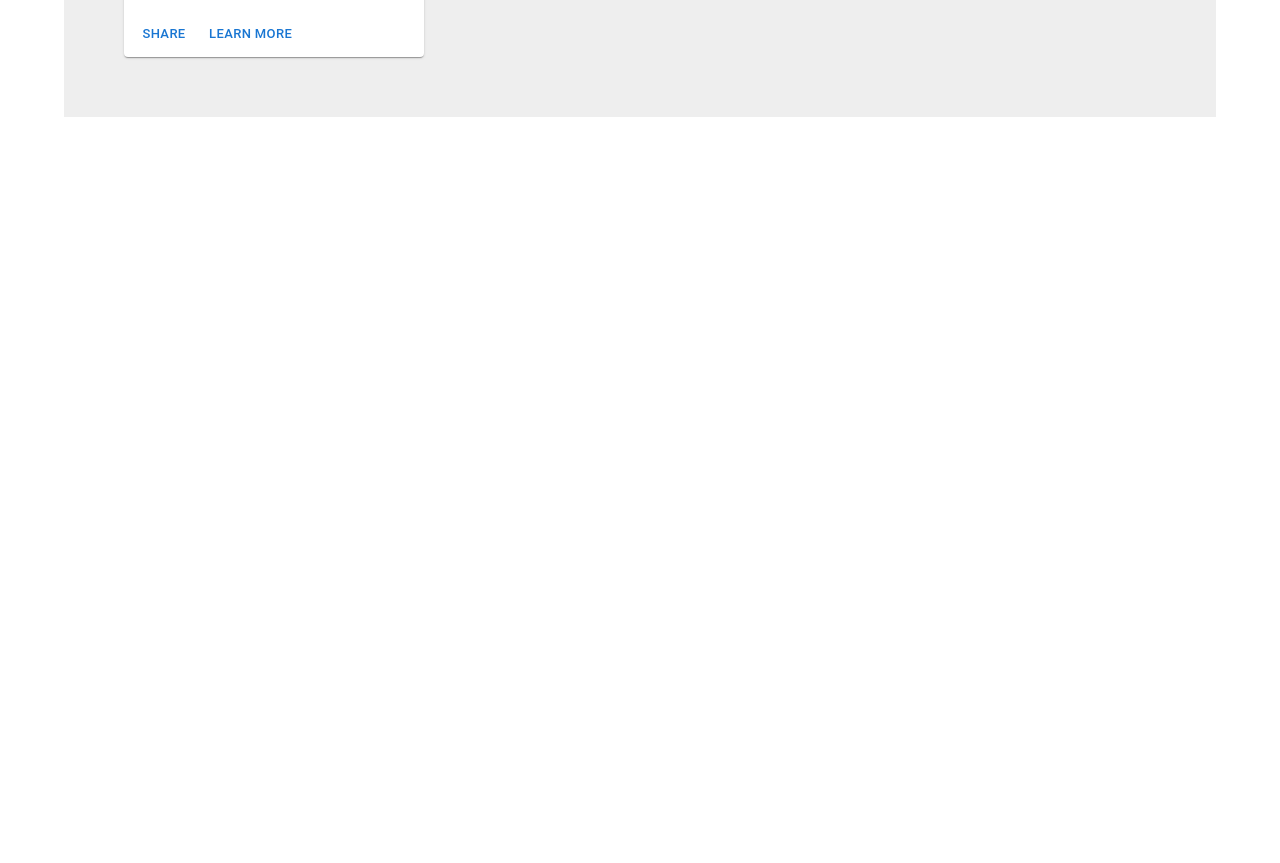
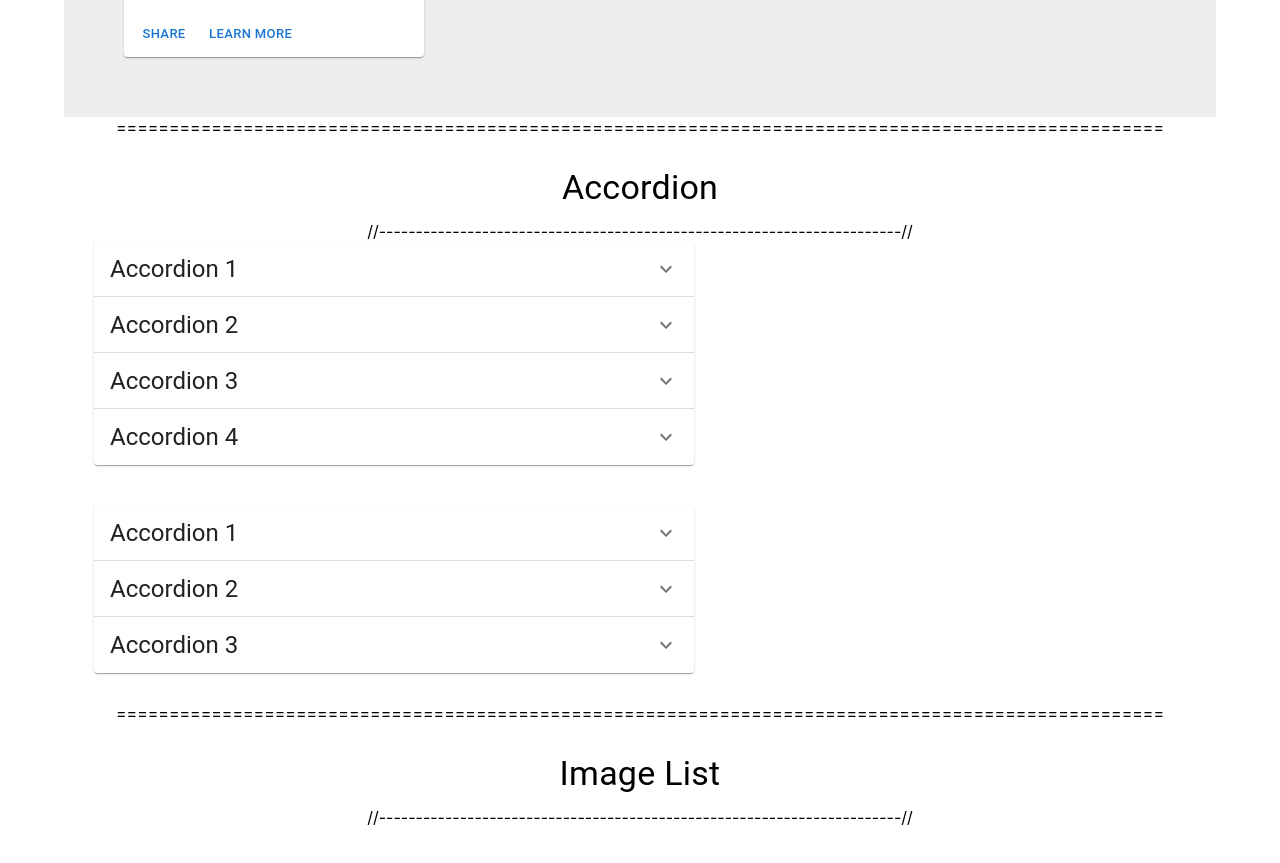
Before and after one commit to Varshavt1999/react-material-ui---demo, a React (Create React App) app: page / in a window 1280 px wide. Shown: the part 8520-9383 px from the top of the page. Before the commit the page ends 8701 px from the top, so only its background shows below. Built offline with nearby package versions, Linux system fonts and the light colour scheme.

Commit message:
Accordion

```diff
--- a/src/App.tsx
+++ b/src/App.tsx
@@ -1,4 +1,5 @@
 import './App.css';
+import { MuiAccordion } from './components/MuiAccordion';
 import { MuiAutocomplete } from './components/MuiAutocomplete';
 import { MuiBox } from './components/MuiBox';
 import { MuiButton } from './components/MuiButton';
@@ -6,6 +7,7 @@ import { MuiButtonGroup } from './components/MuiButtonGroup';
 import { MuiCard } from './components/MuiCard';
 import { MuiCheckBox } from './components/MuiCheckBox';
 import { MuiGrid } from './components/MuiGrid';
+import { MuiImageList } from './components/MuiImageList';
 import { MuiPaper } from './components/MuiPaper';
 import { MuiRadioButton } from './components/MuiRadioButton';
 import { MuiRating } from './components/MuiRating';
@@ -53,6 +55,10 @@ function App() {
       <MuiPaper />
       ===================================================================================================
       <MuiCard />
+      ===================================================================================================
+      <MuiAccordion />
+      ===================================================================================================
+      <MuiImageList />
     </div>
   );
 }
--- /dev/null
+++ b/src/components/MuiAccordion.tsx
@@ -0,0 +1,87 @@
+import {Typography ,Box, Accordion, AccordionSummary , AccordionDetails } from "@mui/material"
+import ExpandMoreIcon from '@mui/icons-material/ExpandMore';
+import { useState } from "react";
+//accodion component allow the user to show and hide sections of related content on a page
+
+export const MuiAccordion = () => {
+    const [expandItem, setExpandItem] = useState<string | false>(false)
+    console.log(expandItem,"expand");
+
+    const handleChange =(isExpanded: boolean,panel : string ) =>{
+        setExpandItem(isExpanded ? panel : false )
+    }
+  return (
+    <div style={{padding : "30px"}}>
+            <Typography variant='h4' component="h1" gutterBottom>Accordion</Typography>
+            //-----------------------------------------------------------------------//
+            <Box width="600px">
+                <Accordion>
+                    <AccordionSummary id="panel1-header" aria-controls="panel1-content" expandIcon={<ExpandMoreIcon/>}>
+                        <Typography variant="h5">Accordion 1</Typography>
+                    </AccordionSummary>
+                    <AccordionDetails>
+                        <Typography variant="body2">Tortor aliquam nulla facilisi cras. ac turpis egestas sed tempus urna et. ut pharetra sit amet aliquam id diam maecenas ultricies. Purus ut faucibus pulvinar elementum. Pellentesque diam volutpat commodo sed egestas egestas fringilla. Pellentesque dignissim enim sit amet venenatis urna cursus eget.
+                        ultrices</Typography>
+                    </AccordionDetails>
+                </Accordion>
+                <Accordion>
+                    <AccordionSummary id="panel2-header" aria-controls="panel2-content" expandIcon={<ExpandMoreIcon/>}>
+                        <Typography variant="h5">Accordion 2</Typography>
+                    </AccordionSummary>
+                    <AccordionDetails>
+                        <Typography variant="body2">Tortor aliquam nulla facilisi cras. ac turpis egestas sed tempus urna et. ut pharetra sit amet aliquam id diam maecenas ultricies. Purus ut faucibus pulvinar elementum. Pellentesque diam volutpat commodo sed egestas egestas fringilla. Pellentesque dignissim enim sit amet venenatis urna cursus eget.
+                        ultrices</Typography>
+                    </AccordionDetails>
+                </Accordion>
+                <Accordion>
+                    <AccordionSummary id="panel3-header" aria-controls="panel3-content" expandIcon={<ExpandMoreIcon/>}>
+                        <Typography variant="h5">Accordion 3</Typography>
+                    </AccordionSummary>
+                    <AccordionDetails>
+                        <Typography variant="body2">Tortor aliquam nulla facilisi cras. ac turpis egestas sed tempus urna et. ut pharetra sit amet aliquam id diam maecenas ultricies. Purus ut faucibus pulvinar elementum. Pellentesque diam volutpat commodo sed egestas egestas fringilla. Pellentesque dignissim enim sit amet venenatis urna cursus eget.
+                        ultrices</Typography>
+                    </AccordionDetails>
+                </Accordion>
+                <Accordion>
+                    <AccordionSummary id="panel4-header" aria-controls="panel4-content" expandIcon={<ExpandMoreIcon/>}>
+                        <Typography variant="h5">Accordion 4</Typography>
+                    </AccordionSummary>
+                    <AccordionDetails>
+                        <Typography variant="body2">Tortor aliquam nulla facilisi cras. ac turpis egestas sed tempus urna et. ut pharetra sit amet aliquam id diam maecenas ultricies. Purus ut faucibus pulvinar elementum. Pellentesque diam volutpat commodo sed egestas egestas fringilla. Pellentesque dignissim enim sit amet venenatis urna cursus eget.
+                        ultrices</Typography>
+                    </AccordionDetails>
+                </Accordion>
+            </Box>
+            {/* if we want only one accordion is expand at one time .if we expand second panel the first panel automatically collapses. */}
+            <Box width="600px" sx={{marginTop: "40px"}}>
+                <Accordion expanded={ expandItem === "panel1"} onChange={(event , isExpanded)=> handleChange(isExpanded,"panel1")}>
+                    <AccordionSummary id="panel1-header" aria-controls="panel1-content" expandIcon={<ExpandMoreIcon/>}>
+                        <Typography variant="h5">Accordion 1</Typography>
+                    </AccordionSummary>
+                    <AccordionDetails>
+                        <Typography variant="body2">Tortor aliquam nulla facilisi cras. ac turpis egestas sed tempus urna et. ut pharetra sit amet aliquam id diam maecenas ultricies. Purus ut faucibus pulvinar elementum. Pellentesque diam volutpat commodo sed egestas egestas fringilla. Pellentesque dignissim enim sit amet venenatis urna cursus eget.
+                        ultrices</Typography>
+                    </AccordionDetails>
+                </Accordion>
+                <Accordion expanded={ expandItem === "panel2"}  onChange={(event , isExpanded)=> handleChange(isExpanded,"panel2")}>
+                    <AccordionSummary id="panel2-header" aria-controls="panel2-content" expandIcon={<ExpandMoreIcon/>}>
+                        <Typography variant="h5">Accordion 2</Typography>
+                    </AccordionSummary>
+                    <AccordionDetails>
+                        <Typography variant="body2">Tortor aliquam nulla facilisi cras. ac turpis egestas sed tempus urna et. ut pharetra sit amet aliquam id diam maecenas ultricies. Purus ut faucibus pulvinar elementum. Pellentesque diam volutpat commodo sed egestas egestas fringilla. Pellentesque dignissim enim sit amet venenatis urna cursus eget.
+                        ultrices</Typography>
+                    </AccordionDetails>
+                </Accordion>
+                <Accordion expanded={ expandItem === "panel3"}  onChange={(event , isExpanded)=> handleChange(isExpanded,"panel3")}>
+                    <AccordionSummary id="panel3-header" aria-controls="panel3-content" expandIcon={<ExpandMoreIcon/>}>
+                        <Typography variant="h5">Accordion 3</Typography>
+                    </AccordionSummary>
+                    <AccordionDetails>
+                        <Typography variant="body2">Tortor aliquam nulla facilisi cras. ac turpis egestas sed tempus urna et. ut pharetra sit amet aliquam id diam maecenas ultricies. Purus ut faucibus pulvinar elementum. Pellentesque diam volutpat commodo sed egestas egestas fringilla. Pellentesque dignissim enim sit amet venenatis urna cursus eget.
+                        ultrices</Typography>
+                    </AccordionDetails>
+                </Accordion>
+            </Box>
+    </div>
+  )
+}
--- /dev/null
+++ b/src/components/MuiImageList.tsx
@@ -0,0 +1,9 @@
+import { Typography , Grid ,Box} from "@mui/material"
+
+export const MuiImageList = () => {
+  return (
+    <div style={{padding : "30px"}}>
+        <Typography variant='h4' component="h1" gutterBottom >Image List</Typography >
+        //-----------------------------------------------------------------------//</div>
+  )
+}
```
